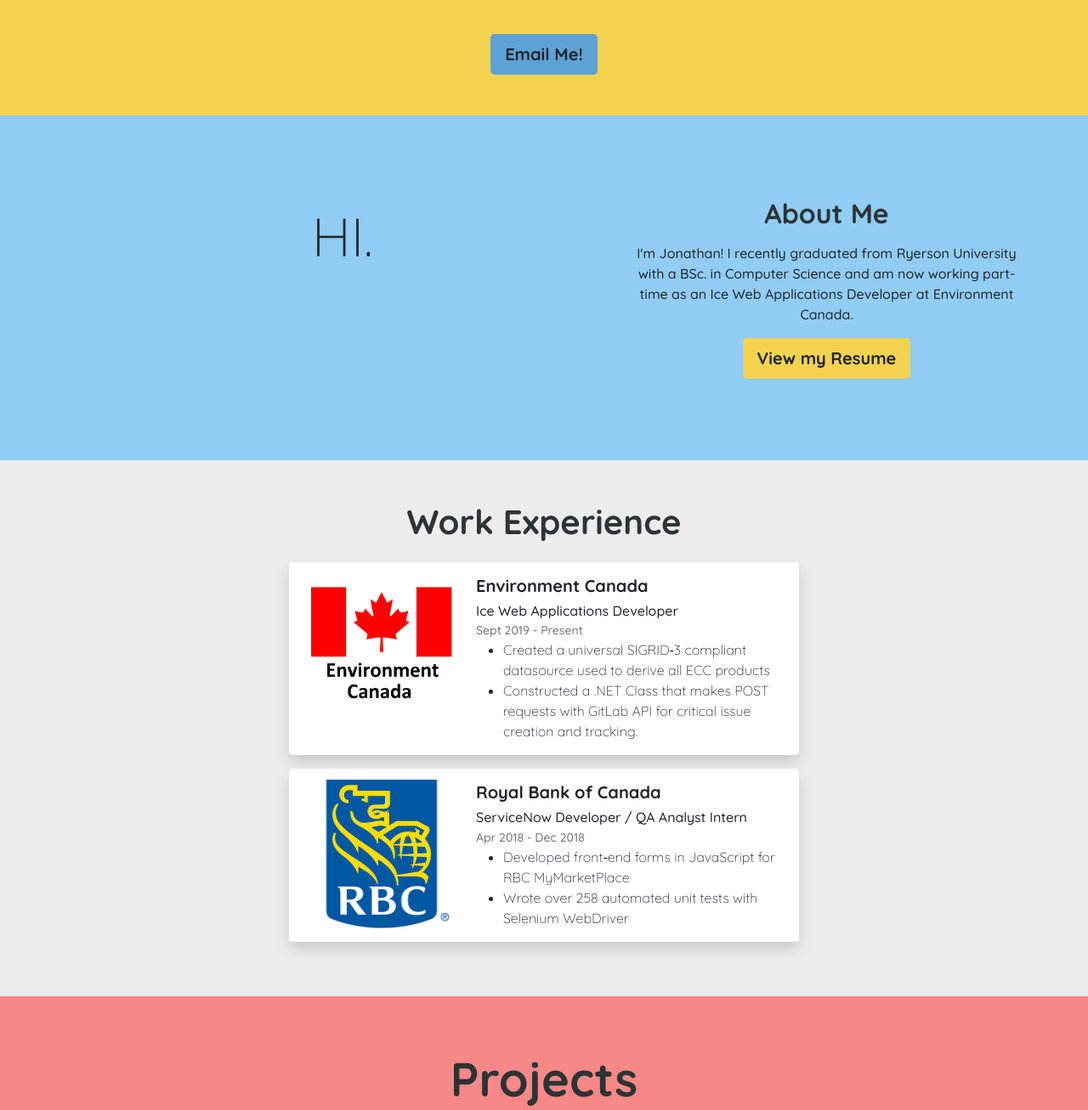
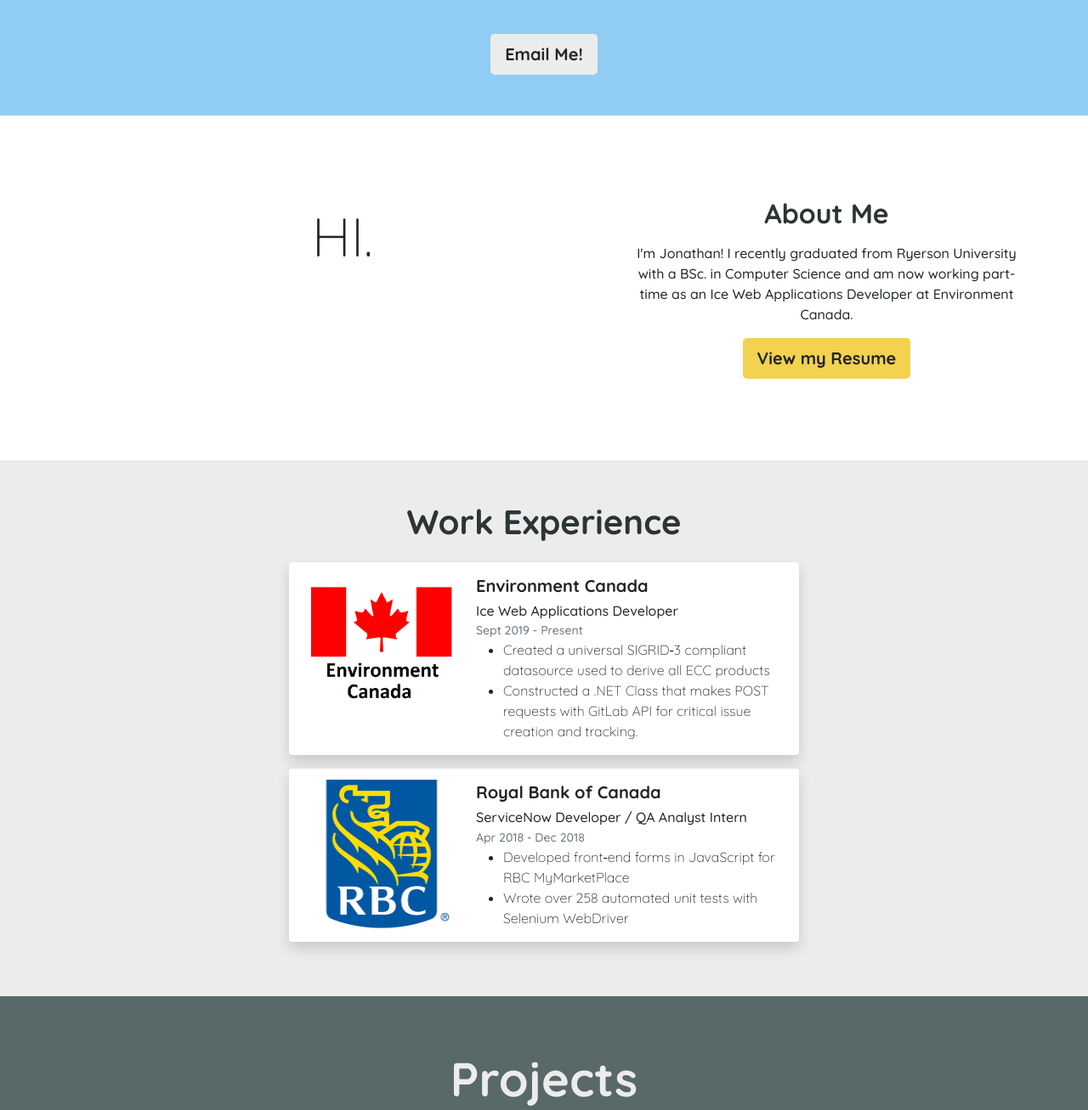
Before and after one commit to imjonlam/imjonlam.github.io, a plain HTML site: page index.html in a window 1280 px wide. Shown: the part 400-1707 px from the top of the page at 85% size. Drawn offline with nearby package versions, Linux system fonts and the light colour scheme.

Commit message:
changed colours

```diff
--- a/css/master.css
+++ b/css/master.css
@@ -48,21 +48,21 @@ footer {
 }
 
 #home {
-  background-color: #F3D250;
+  background-color: #90CCF4;
   min-height: 50%;
 }
 
 #home .btn{
-  background-color: #5DA2D5;
+  background-color: #ECECEC;
   font-weight: bold;
 }
 
 #home .btn:hover {
-  background-color: #90CCF4;
+  background-color: #5DA2D5;
 }
 
 #about {
-  background-color: #90CCF4;
+  background-color: #FFFFFF;
   min-height: 20%;
 }
 
@@ -100,9 +100,13 @@ footer {
 }
 
 #projects {
-  background-color: #F78888;
+  background-color: #596869;
   color: #FFFFFF;
   min-height: 50%;
+}
+
+#projects .title {
+  color: #ECECEC;
 }
 
 #projects p {
```
